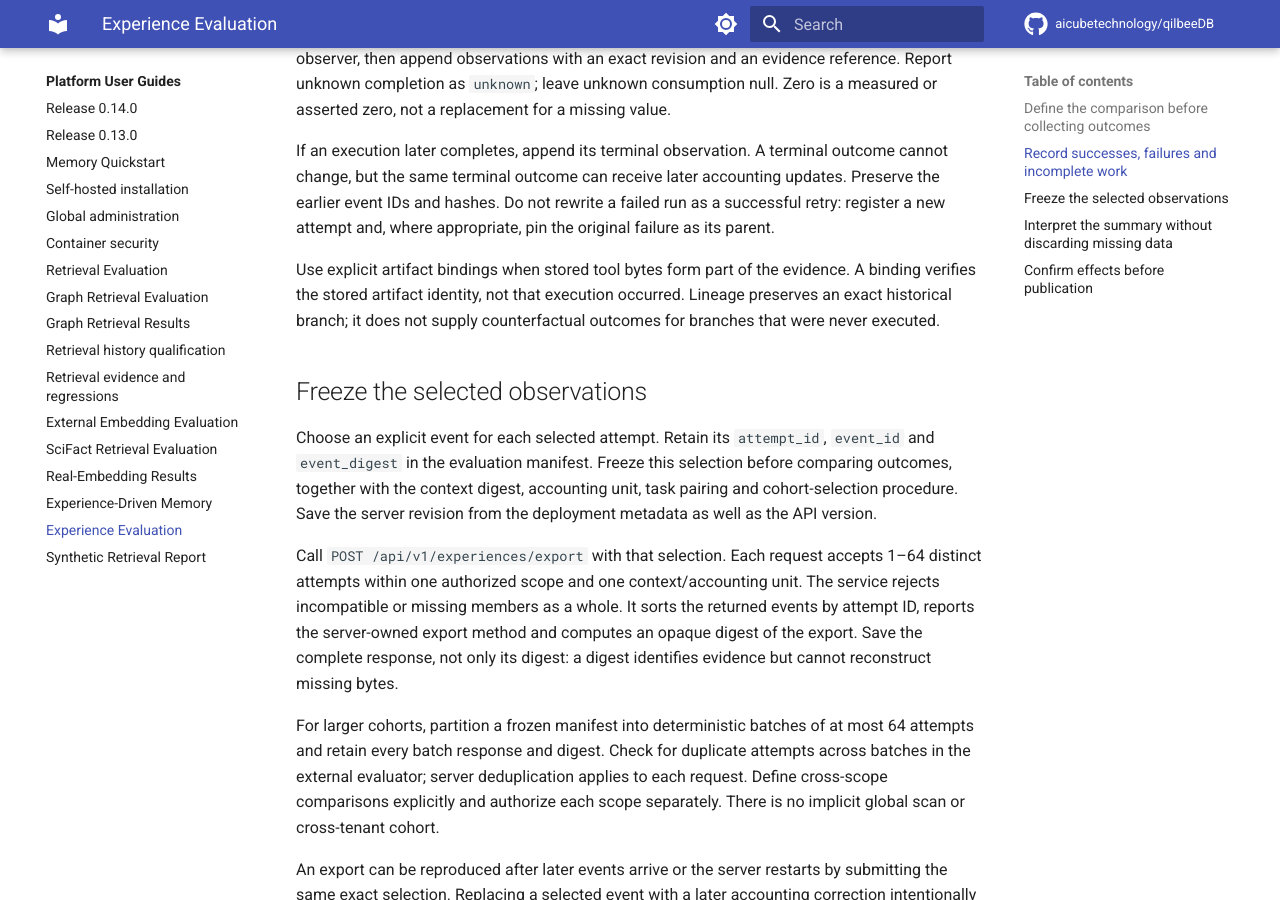
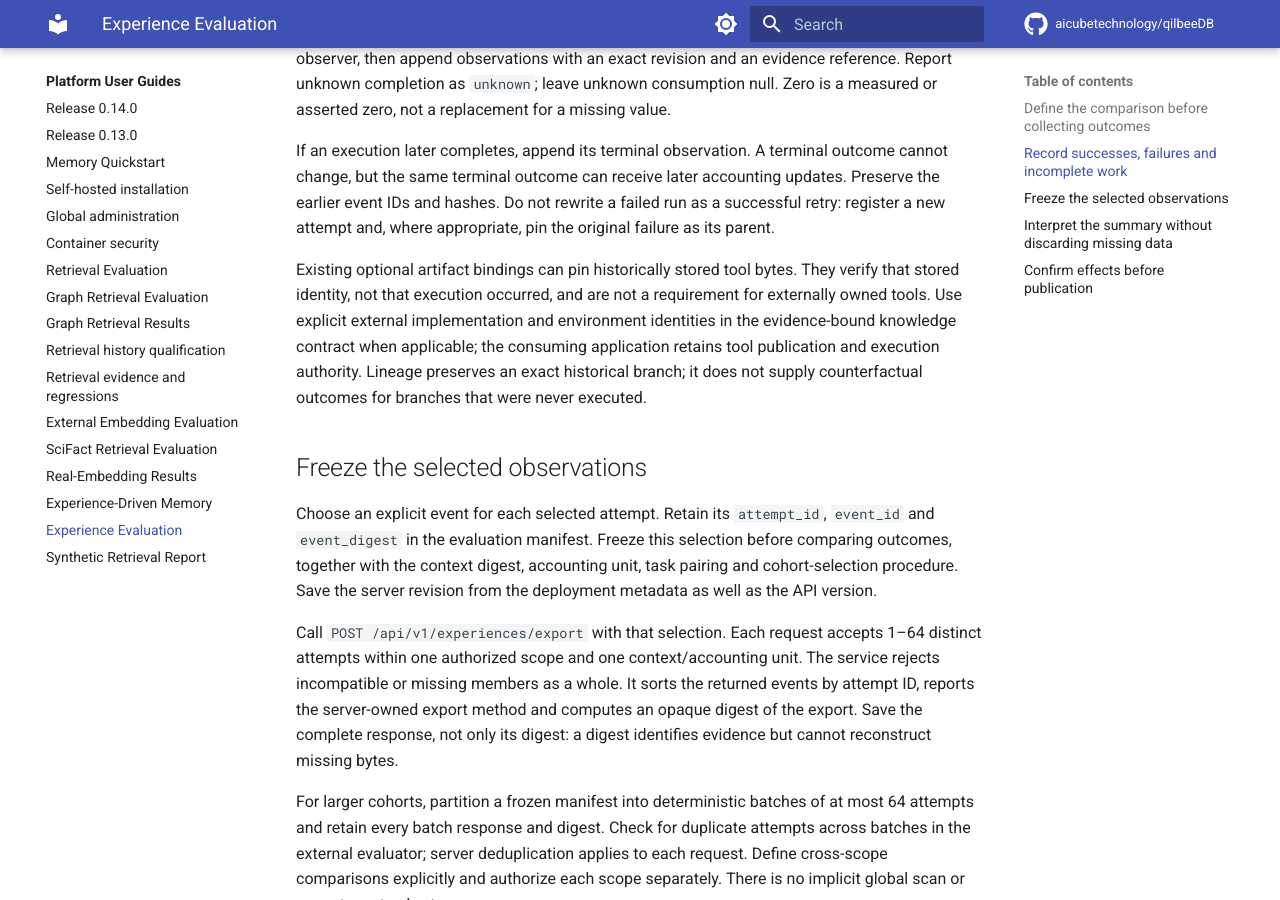
Before and after one commit to aicubetechnology/qilbeeDB, an MkDocs documentation site: the page built from docs/research/experience-evaluation.md, in a window 1280 px wide and 900 px high, scrolled down 831 px. Built offline with MkDocs 1.6.1 and Material for MkDocs 9.7.7, drawn with Linux system fonts in a browser that asks for light colours; comment, search, counter and statistics services are not loaded; some of the changed text lies outside the part shown.

Commit message:
docs: distinguish evidence export from combined knowledge admission

```diff
--- a/docs/research/experience-evaluation.md
+++ b/docs/research/experience-evaluation.md
@@ -37,8 +37,11 @@
 as a successful retry: register a new attempt and, where appropriate, pin the
 original failure as its parent.
 
-Use explicit artifact bindings when stored tool bytes form part of the evidence.
-A binding verifies the stored artifact identity, not that execution occurred.
+Existing optional artifact bindings can pin historically stored tool bytes.
+They verify that stored identity, not that execution occurred, and are not a
+requirement for externally owned tools. Use explicit external implementation and
+environment identities in the evidence-bound knowledge contract when applicable;
+the consuming application retains tool publication and execution authority.
 Lineage preserves an exact historical branch; it does not supply counterfactual
 outcomes for branches that were never executed.
 
@@ -104,4 +107,8 @@
 and synthetic contract tests are separate from evidence of improved agent-task
 performance. The [research design](experience-memory-design.md) describes the
 implemented source-revision and [strategy candidate](../api/experience-strategies.md)
-foundations, plus remaining mutable-source eligibility and replay work.
+foundations. The separate [evidence-bound knowledge API](../agent-memory/evidence-bound-knowledge.md)
+already checks mutable memory revisions during inspection and selection. Existing
+experience strategies do not gain those bindings automatically. Linking both
+evidence types in one proposal, and executing discovery replay, remain separate
+work; neither is implied by an immutable experience export.
```
Also changed, not shown: docs/research/experience-memory-design.md (+5 -2 lines).
